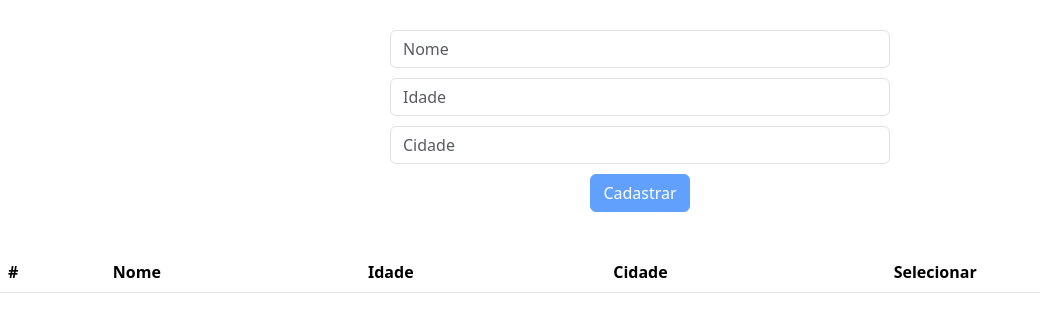
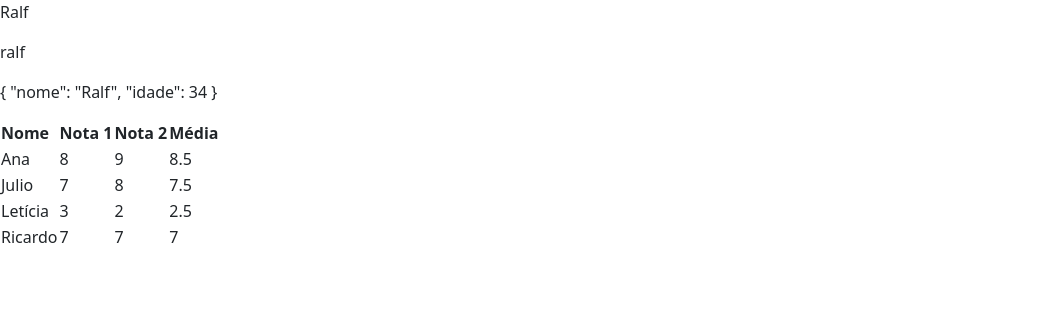
Before and after one commit to BrVecchi/angular-youtube, an Angular app: page / in a window 1280 px wide. Shown: the top 332 px of the page, without its empty margins (0-1040 px from the left). Built offline with nearby package versions, Linux system fonts and the light colour scheme.

Commit message:
creating a pipe

```diff
--- a/src/app/app.component.html
+++ b/src/app/app.component.html
@@ -1 +1 @@
-<app-component11></app-component11>
+<app-component12></app-component12>
--- a/src/app/app.component.ts
+++ b/src/app/app.component.ts
@@ -10,6 +10,7 @@ import { Component06Component } from './component06/component06.component';
 import { Component07Component } from './component07/component07.component';
 import { Component08Component } from './component08/component08.component';
 import { Component11Component } from './component11/component11.component';
+import { Component12Component } from './component12/component12.component';
 
 @Component({
     selector: 'app-root',
@@ -27,7 +28,8 @@ import { Component11Component } from './component11/component11.component';
         Component07Component,
         Component08Component,
         Component11Component,
-  ],
+        Component12Component
+    ]
 })
 export class AppComponent {
   title = 'angular-base';
--- /dev/null
+++ b/src/app/component12/component12.component.html
@@ -0,0 +1,22 @@
+<p>{{nome}}</p>
+<p>{{nome | lowercase}}</p>
+<p>{{obj | json}}</p>
+<table>
+    <thead>
+        <tr>
+            <th>Nome</th>
+            <th>Nota 1</th>
+            <th>Nota 2</th>
+            <th>Média</th>
+        </tr>
+    </thead>
+
+    <tbody>
+        <tr *ngFor="let a of alunos">
+            <td>{{a.nome}}</td>
+            <td>{{a.nota1}}</td>
+            <td>{{a.nota2}}</td>
+            <td>{{a | media}}</td>
+        </tr>
+    </tbody>
+</table>
--- /dev/null
+++ b/src/app/component12/component12.component.ts
@@ -0,0 +1,24 @@
+import { CommonModule } from '@angular/common';
+import { Component } from '@angular/core';
+
+import { MediaPipe } from '../pipe/media.pipe';
+
+@Component({
+    selector: 'app-component12',
+    standalone: true,
+    templateUrl: './component12.component.html',
+    styleUrl: './component12.component.css',
+    imports: [CommonModule, MediaPipe]
+})
+export class Component12Component {
+  nome: string = 'Ralf';
+
+  obj: any = { 'nome': 'Ralf', 'idade': 34 };
+
+  alunos:any = [
+    {'nome':'Ana',     'nota1':8, 'nota2':9},
+    {'nome':'Julio',   'nota1':7, 'nota2':8},
+    {'nome':'Letícia', 'nota1':3, 'nota2':2},
+    {'nome':'Ricardo', 'nota1':7, 'nota2':7}
+  ];
+}
--- /dev/null
+++ b/src/app/pipe/media.pipe.ts
@@ -0,0 +1,13 @@
+import { Pipe, PipeTransform } from '@angular/core';
+
+@Pipe({
+  name: 'media',
+  standalone: true
+})
+export class MediaPipe implements PipeTransform {
+
+  transform(obj: any): number {
+    return (obj.nota1 + obj.nota2) / 2;
+  }
+
+}
```
Also changed, not shown: src/app/component12/component12.component.css (added), 2 other files (tests, documents, lock files or other folders). Lines whose indentation alone changed are shown as unchanged.
